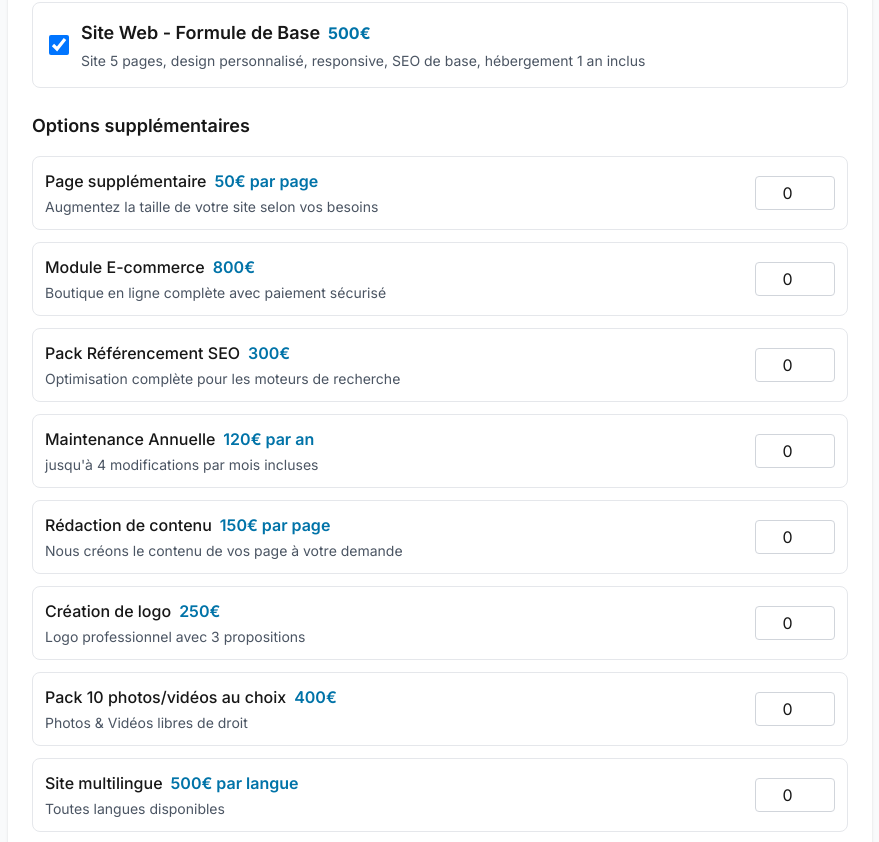
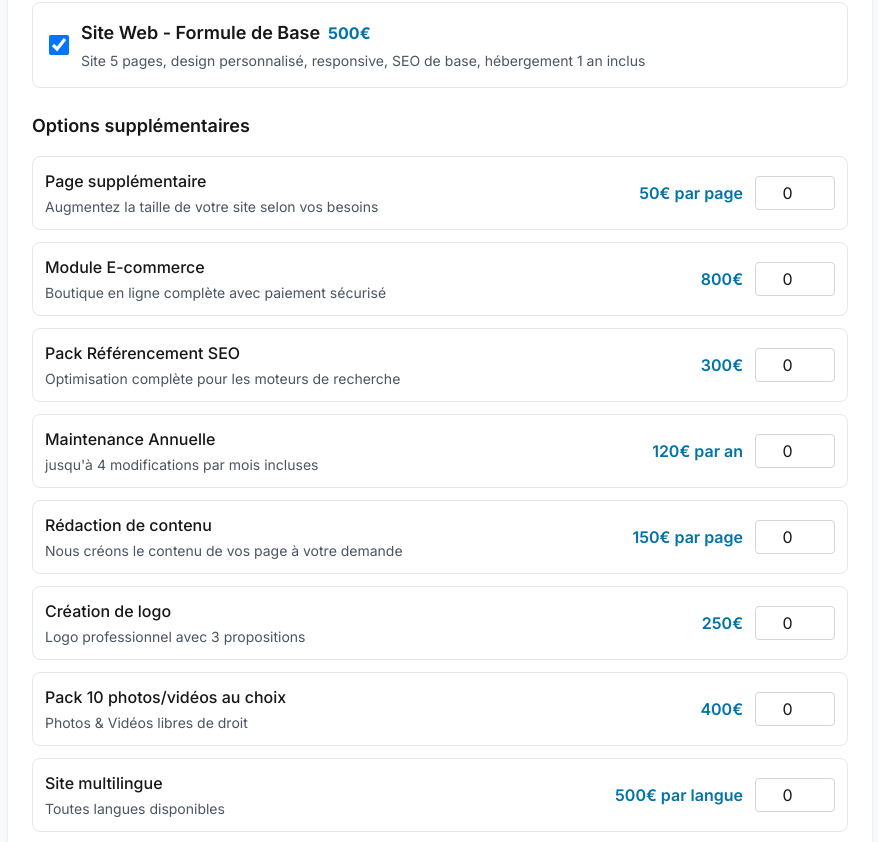
Before and after one commit to Web-Online-Concept/web-online-concept, a Next.js app: page /demande-devis in a window 1280 px wide. Shown: the part 958-1800 px from the top of the page, without its empty margins (200-1079 px from the left). Built offline with nearby package versions, Linux system fonts and the light colour scheme.

Commit message:
Update page.js

```diff
--- a/app/demande-devis/page.js
+++ b/app/demande-devis/page.js
@@ -376,14 +376,14 @@ export default function DemandeDevis() {
                   <div className="flex items-center justify-between">
                     <div className="flex-1">
                       <span className="font-medium">{option.nom}</span>
-                      <span className="ml-2 text-[#0073a8] font-semibold">
-                        {option.prix}€ {option.unite || ''}
-                      </span>
                       {option.description && (
                         <p className="text-sm text-gray-600 mt-1">{option.description}</p>
                       )}
                     </div>
-                    <div className="ml-4">
+                    <div className="flex items-center gap-3">
+                      <span className="text-[#0073a8] font-semibold whitespace-nowrap">
+                        {option.prix}€ {option.unite || ''}
+                      </span>
                       <input
                         type="number"
                         min="0"
@@ -448,7 +448,7 @@ export default function DemandeDevis() {
                 </div>
                 {promoInfo && (
                   <p className="text-green-600 text-sm mt-1">
-                    ✓ {promoInfo.description}
+                    ✔ {promoInfo.description}
                   </p>
                 )}
               </div>
```
